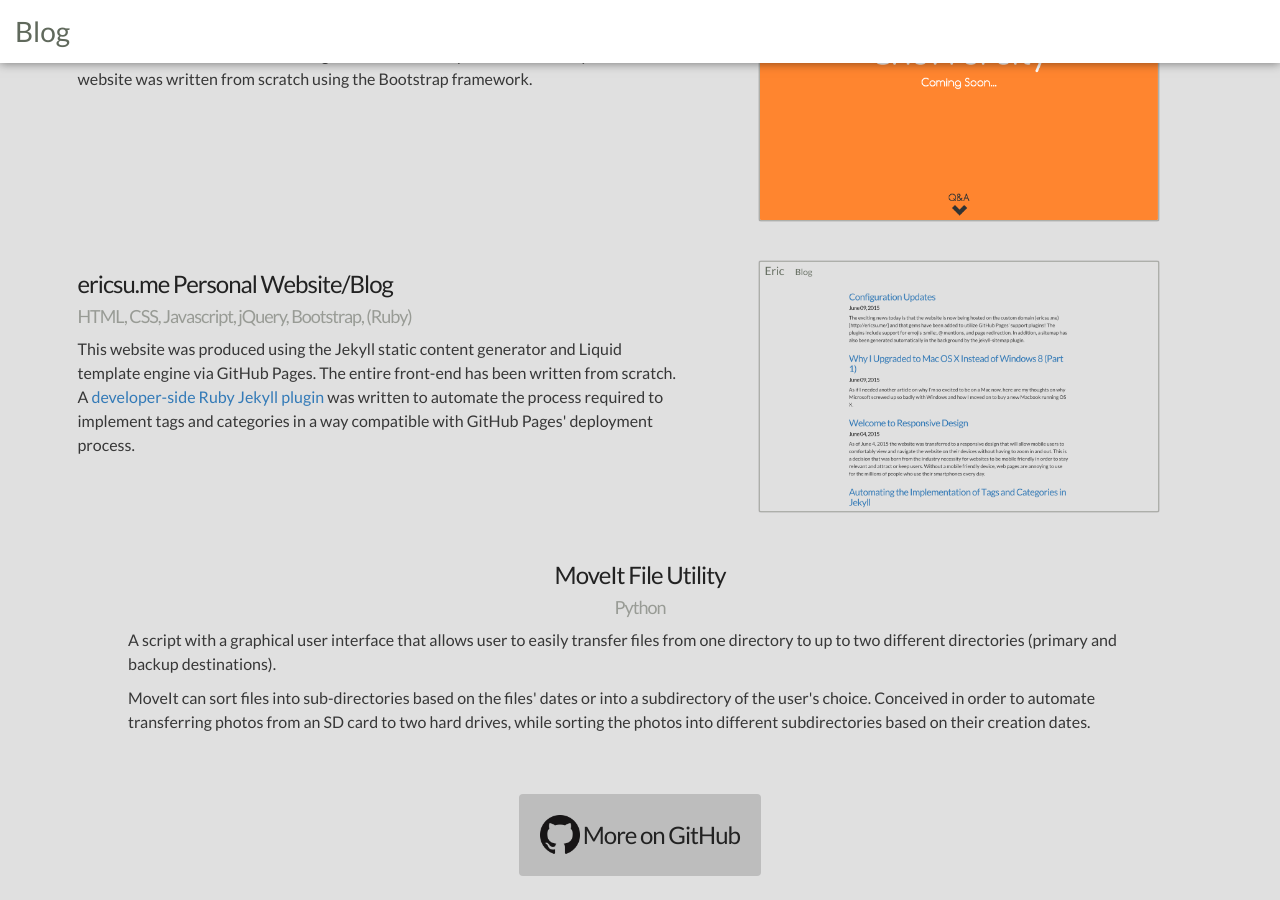
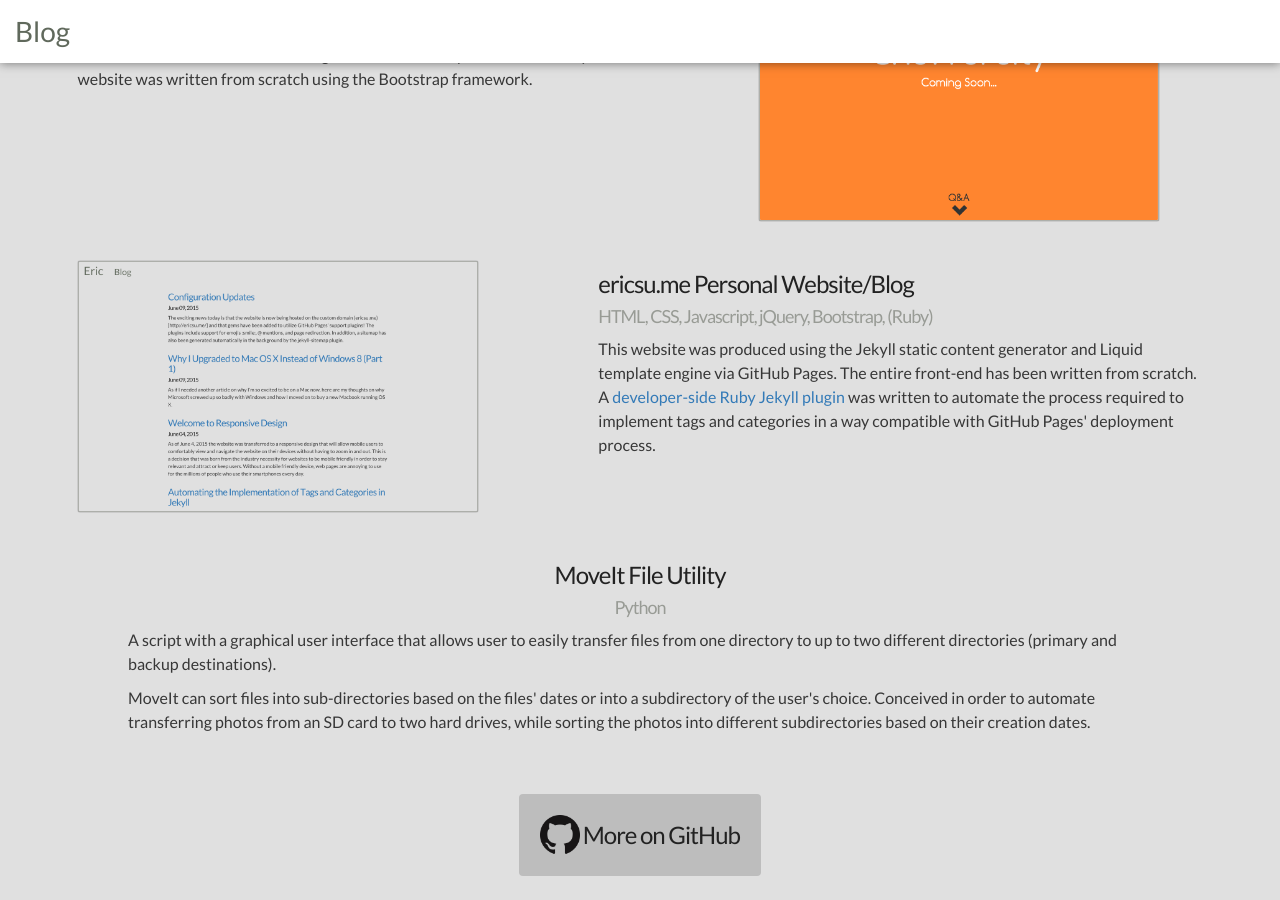
Before and after one commit to eric-cc-su/eric-cc-su.github.io, a Jekyll site: the page index.html, which Jekyll copies as it is, in a window 1280 px wide and 900 px high, scrolled down 2392 px. Built offline with Jekyll 4.4.1, drawn with Linux system fonts in a browser that asks for light colours.

Commit message:
projects section

```diff
--- a/index.html
+++ b/index.html
@@ -193,6 +193,11 @@
             </div>
 
             <div class="col-md-12 trail">
+                <div class="col-md-5 graphics mobile_hide" style="padding: 0 5%;">
+                    <a href="http://ericsu.me/blog" class="trail">
+                        <img src="images/index/ericsu.png" alt="Eric Su" class="project_image">
+                    </a>
+                </div>
                 <div class="col-md-7 project_description">
                     <a href="https://bitbucket.org/eric-cc-su/staticnbc" class="jobhead">
                         <h3>ericsu.me Personal Website/Blog</h3>
@@ -201,12 +206,12 @@
                     <p>
                         This website was produced using the Jekyll static content generator and Liquid template engine
                         via GitHub Pages. The entire front-end has been written from scratch. A
-                        <a href="https://gist.github.com/eric-cc-su/c4f637f769cd85615225">developer-side Ruby
-                            Jekyll plugin</a> was written to automate the process required to implement tags and
+                        <a href="http://ericsu.me/tech/2015/06/02/jekyll-category-tag-automation.html">developer-side
+                            Ruby Jekyll plugin</a> was written to automate the process required to implement tags and
                         categories in a way compatible with GitHub Pages' deployment process.
                     </p>
                 </div>
-                <div class="col-md-5 graphics">
+                <div class="col-md-5 graphics mobile_show">
                     <a href="http://ericsu.me/blog" class="trail">
                         <img src="images/index/ericsu.png" alt="Eric Su" class="project_image">
                     </a>
--- a/stylesheets/newindex.css
+++ b/stylesheets/newindex.css
@@ -50,12 +50,6 @@ h1, h2, h3, h4, h5, h6 {
     width: 70%;
 }
 
-@media screen and (min-width: 768px) {
-    .blog-post {
-        width: 650px;
-    }
-}
-
 .carousel-inner>.item>img {
     height: 100%;
     width: 100%;
@@ -75,12 +69,6 @@ h1, h2, h3, h4, h5, h6 {
 .center-p {
     margin: 0 auto;
     width: 70%;
-}
-
-@media screen and (min-width: 768px) {
-    .center-p {
-        font-size: 28px;
-    }
 }
 
 #code {
@@ -131,23 +119,6 @@ h1, h2, h3, h4, h5, h6 {
     height: 270px;
 }
 
-@media screen and (max-width: 768px) {
-    .job_description, .project_description {
-        margin: 40px auto 0;
-        padding-top: 0;
-        width: 70%;
-    }
-
-    #emc_description {
-        margin-top: 0;
-    }
-
-    #emc_logo {
-        padding: 40px;
-        height: 120px;
-    }
-}
-
 .face {
     border: none;
     border-radius: 50%;
@@ -180,12 +151,6 @@ footer p {
 .glyphicon-tag {
     font-size: small;
     margin-left: 5px;
-}
-
-@media screen and (max-width: 1000px) {
-    .graphics {
-        text-align: center;
-    }
 }
 
 .infosection {
@@ -232,24 +197,6 @@ footer p {
     text-align: center;
 }
 
-@media screen and (max-width: 768px) {
-    .left-title h2 {
-        text-align: center;
-    }
-
-    .right-skill h2 {
-        text-align: center;
-    }
-}
-
-@media screen and (min-width: 768px) {
-    .left-title h2 {
-        text-align: right;
-    }
-    .right-skill h2 {
-        text-align: left;
-    }
-}
 .left-title h2 {
     font-weight: 700;
     text-shadow: 0 2px 2px rgba(145, 145, 145, 0.45);
@@ -286,13 +233,6 @@ footer p {
 
 .navbar-collapse ul {
     margin-bottom: 20px;
-}
-
-@media screen and (min-width: 768px) {
-    .navbar-collapse ul{
-        margin-left: 35px;
-        margin-bottom: inherit;
-    }
 }
 
 .navbar-collapse ul li a{
@@ -416,13 +356,6 @@ hr.post_list {
     margin-top: 40px;
 }
 
-@media screen and (max-width: 768px) {
-    #seagate_logo {
-        margin-top: 0;
-        width: 205px;
-    }
-}
-
 .section-title,
 .mobile-section-title {
     font-size: 50px;
@@ -455,3 +388,76 @@ hr.post_list {
 .trail {
     margin-top: 40px;
 }
+
+@media screen and (min-width: 768px) {  /*large screens*/
+    .blog-post {
+        width: 650px;
+    }
+
+    .center-p {
+        font-size: 28px;
+    }
+
+    .left-title h2 {
+        text-align: right;
+    }
+
+    .mobile_hide {
+        display: inherit;
+    }
+
+    .mobile_show {
+        display: none;
+    }
+
+    .navbar-collapse ul{
+        margin-left: 35px;
+        margin-bottom: inherit;
+    }
+
+    .right-skill h2 {
+        text-align: left;
+    }
+}
+
+@media screen and (max-width: 768px) {  /*small screens*/
+    .job_description, .project_description {
+        margin: 40px auto 0;
+        padding-top: 0;
+        width: 70%;
+    }
+
+    #emc_description {
+        margin-top: 0;
+    }
+
+    #emc_logo {
+        padding: 40px;
+        height: 120px;
+    }
+
+    .graphics {
+        text-align: center;
+    }
+
+    .left-title h2 {
+        text-align: center;
+    }
+
+    .mobile_hide {
+        display: none;
+    }
+
+    .mobile_show {
+        display: inherit;
+    }
+
+    .right-skill h2 {
+        text-align: center;
+    }
+
+    #seagate_logo {
+        margin-top: 0;
+        width: 205px;
+    }
+}
```
